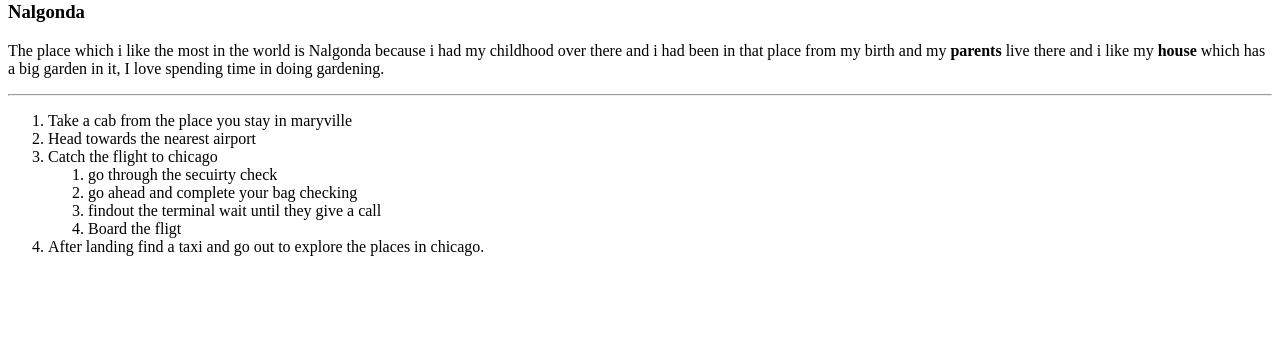
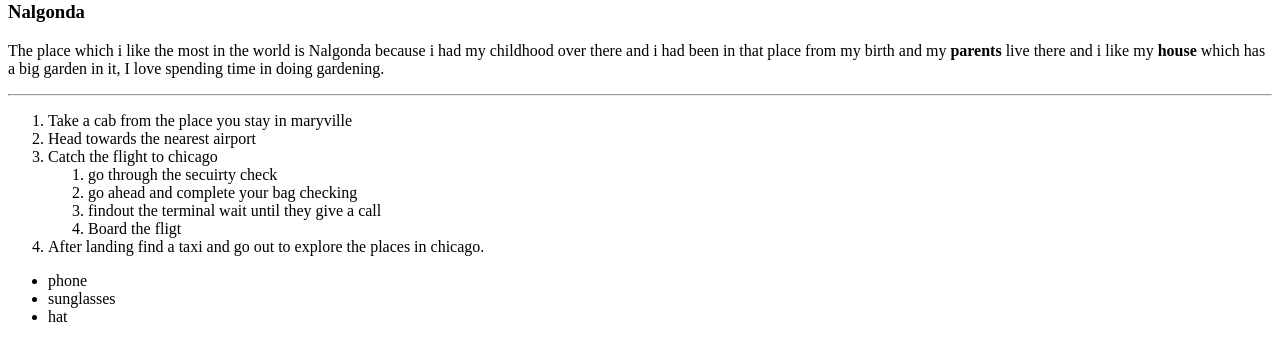
Before and after one commit to 44-563-WebApps-F21/webapps-f21-assignment-3-veeravelly96, a plain HTML site: page index.html in a window 1280 px wide. Shown: the part 79-440 px from the top of the page. Drawn offline with Linux system fonts and the light colour scheme.

Commit message:
unordered list

```diff
--- a/index.html
+++ b/index.html
@@ -26,3 +26,9 @@
         </li>
     <li>After landing find a taxi and go out to explore the places in chicago.</li>
 </ol>
+
+<ul>
+    <li>phone</li>
+    <li>sunglasses</li>
+    <li>hat</li>
+</ul>
```
